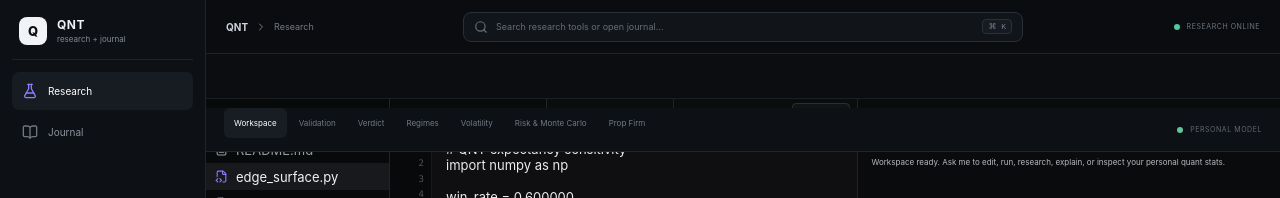
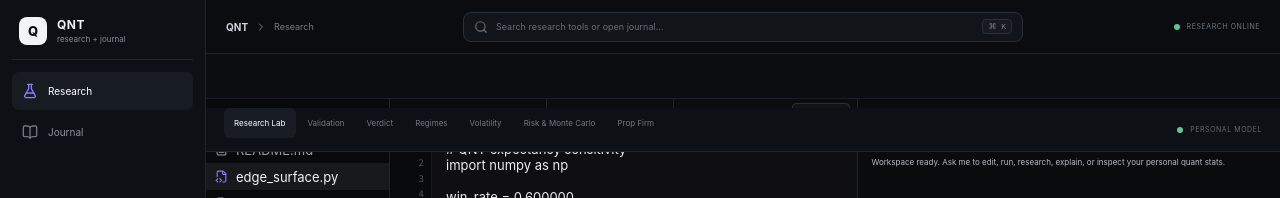
Before and after one commit to nelsonq313-cmyk/quant, a React (Vite) app: page / in a window 1280 px wide. Shown: the top 198 px of the page. Built offline with nearby package versions, Linux system fonts and the light colour scheme.

Commit message:
Fix research simulator routing and clarify research lab

```diff
--- a/src/App.jsx
+++ b/src/App.jsx
@@ -3,13 +3,24 @@ import ResearchStudio from'./ResearchStudio.jsx';
 import{ResearchVerdict,RegimeLab}from'./ResearchValidation.jsx';
 import StrategyValidationLab from'./StrategyValidationLab.jsx';
 import VolatilityLab from'./VolatilityLab.jsx';
+import RiskMonteCarloV2 from'./RiskMonteCarloV2.jsx';
+import PropFirmV2 from'./PropFirmV2.jsx';
 
-const tabs=['Workspace','Validation','Verdict','Regimes','Volatility','Risk & Monte Carlo','Prop Firm'];
+const tabs=['Research Lab','Validation','Verdict','Regimes','Volatility','Risk & Monte Carlo','Prop Firm'];
+const aliases={'Workspace':'Research Lab'};
 const emitTab=tab=>window.dispatchEvent(new CustomEvent('qnt:navigate',{detail:{type:'research',tab}}));
 
 export default function App(){
-  const[tab,setTab]=useState('Workspace');
-  useEffect(()=>{const nav=e=>{if(e.detail?.type==='research'&&tabs.includes(e.detail.tab))setTab(e.detail.tab)};window.addEventListener('qnt:navigate',nav);return()=>window.removeEventListener('qnt:navigate',nav)},[]);
+  const[tab,setTab]=useState('Research Lab');
+  useEffect(()=>{const nav=e=>{if(e.detail?.type!=='research')return;const next=aliases[e.detail.tab]||e.detail.tab;if(tabs.includes(next))setTab(next)};window.addEventListener('qnt:navigate',nav);return()=>window.removeEventListener('qnt:navigate',nav)},[]);
   const select=name=>{setTab(name);emitTab(name)};
-  return <div className="appShell qpCore q4ResearchShell"><header className="topNav qpResearchNav"><nav>{tabs.map(name=><button key={name} className={tab===name?'active':''} onClick={()=>select(name)}>{name}</button>)}</nav><div className="rightNav"><span className="statusDot"/> PERSONAL MODEL</div></header><main>{tab==='Workspace'&&<ResearchStudio/>}{tab==='Validation'&&<StrategyValidationLab/>}{tab==='Verdict'&&<ResearchVerdict/>}{tab==='Regimes'&&<RegimeLab/>}{tab==='Volatility'&&<VolatilityLab/>}{(tab==='Prop Firm'||tab==='Risk & Monte Carlo')&&<div className="qpLoadingTool"><span>Opening simulation workspace…</span></div>}</main></div>;
+  return <div className="appShell qpCore q4ResearchShell"><header className="topNav qpResearchNav"><nav>{tabs.map(name=><button key={name} className={tab===name?'active':''} onClick={()=>select(name)}>{name}</button>)}</nav><div className="rightNav"><span className="statusDot"/> PERSONAL MODEL</div></header><main>
+    {tab==='Research Lab'&&<ResearchStudio/>}
+    {tab==='Validation'&&<StrategyValidationLab/>}
+    {tab==='Verdict'&&<ResearchVerdict/>}
+    {tab==='Regimes'&&<RegimeLab/>}
+    {tab==='Volatility'&&<VolatilityLab/>}
+    {tab==='Risk & Monte Carlo'&&<RiskMonteCarloV2/>}
+    {tab==='Prop Firm'&&<PropFirmV2/>}
+  </main></div>;
 }
```
